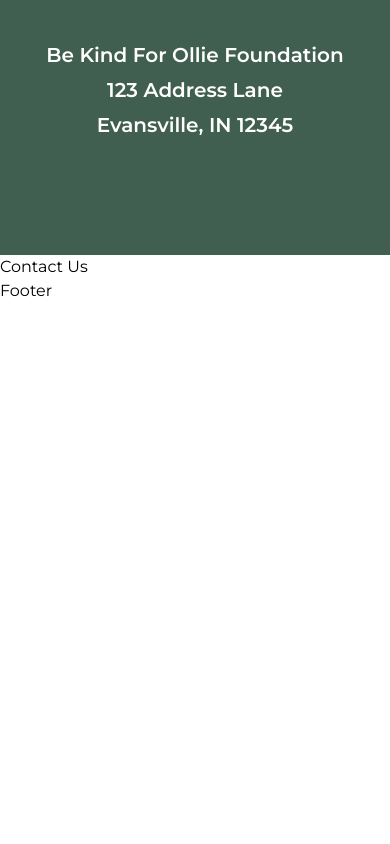
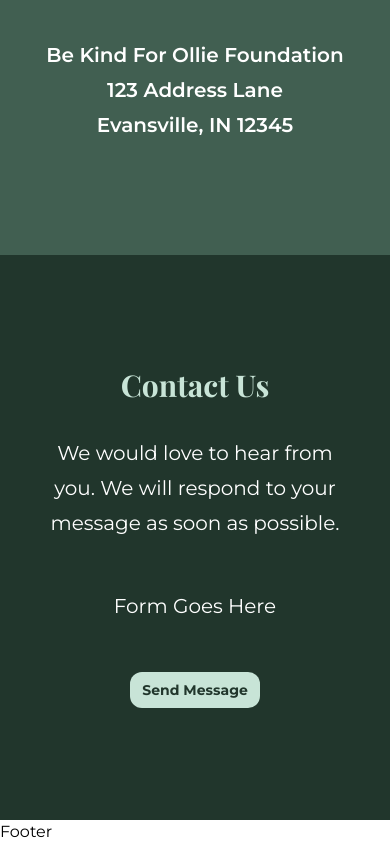
Before and after one commit to marionjudy13/be-kind-for-ollie, a Next.js app: page / in a window 390 px wide. Shown: the part 4409-5253 px from the top of the page. Before the commit the page ends 4712 px from the top, so only its background shows below. Built offline with nearby package versions, Linux system fonts and the light colour scheme.

Commit message:
Added mobile contact section sans form

```diff
--- /dev/null
+++ b/components/Contact.tsx
@@ -0,0 +1,21 @@
+import React from "react";
+
+type Props = {};
+
+function Contact({}: Props) {
+  return (
+    <div className="bg-darkGreen padding">
+      <h2 className="h2 text-mint">Contact Us</h2>
+      <p className="p text-white mb-12">
+        We would love to hear from you. We will respond to your message as soon
+        as possible.
+      </p>
+      <form className="p text-white">
+        Form Goes Here
+        <button className="block m-auto button mt-12">Send Message</button>
+      </form>
+    </div>
+  );
+}
+
+export default Contact;
--- a/components/Header.tsx
+++ b/components/Header.tsx
@@ -16,10 +16,7 @@
           <a href="https://www.facebook.com/profile.php?id=100072203140159">
             <BilFacebookCircle size="3em" />
           </a>
-          <Link
-            href="#contact"
-            className="block bg-mint text-darkGreen font-bold text-sm px-3 py-2 rounded-xl ml-5"
-          >
+          <Link href="#contact" className="block button ml-5">
             <span>Contact</span>
           </Link>
         </div>
--- a/pages/index.tsx
+++ b/pages/index.tsx
@@ -4,6 +4,7 @@
 import Head from "next/head";
 import NewsAndEvents from "@/components/NewsAndEvents";
 import Donate from "@/components/Donate";
+import Contact from "@/components/Contact";
 
 type Props = {};
 
@@ -27,7 +28,7 @@
       {/* How to Donate */}
       <Donate />
       {/* Contact Us */}
-      <section>Contact Us</section>
+      <Contact />
       {/* Footer */}
       <section>Footer</section>
     </>
--- a/styles/globals.css
+++ b/styles/globals.css
@@ -3,30 +3,28 @@
 @tailwind utilities;
 
 @layer components {
+  .padding {
+    @apply px-10  py-28 md:px-20;
+  }
   .paddingX {
     @apply px-10 md:px-20;
   }
-
+  .paddingY {
+    @apply py-28;
+  }
   .bottomPadding {
     @apply pb-28;
   }
   .topPadding {
     @apply pt-28;
   }
-
-  .paddingY {
-    @apply py-28;
-  }
-
-  .padding {
-    @apply px-10  py-28 md:px-20;
-  }
-
   .h2 {
     @apply text-3xl text-darkGreen font-serif text-center leading-tight mb-8;
   }
-
   .p {
     @apply text-xl text-center leading-[1.75];
   }
+  .button {
+    @apply bg-mint text-darkGreen font-bold text-sm px-3 py-2 rounded-xl;
+  }
 }
```
